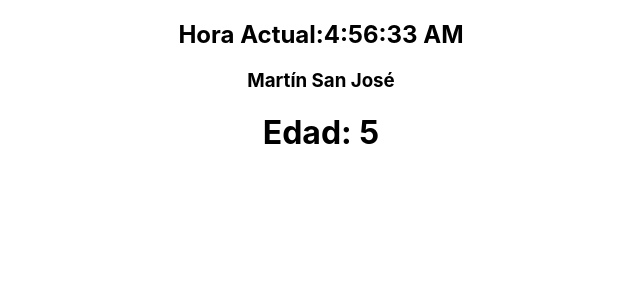
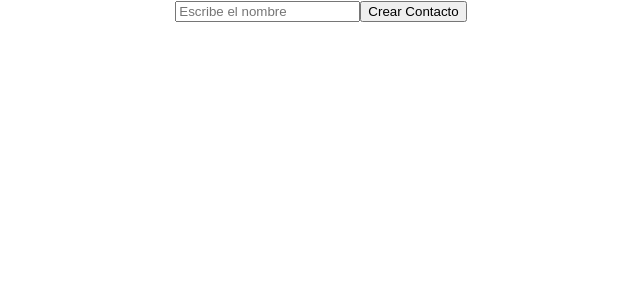
Before and after one commit to JuCetina/react, a React (Create React App) app: page / in a window 1280 px wide. Shown: the top 300 px of the page, without its empty margins (319-959 px from the left). Built offline with nearby package versions, Linux system fonts and the light colour scheme.

Commit message:
Actualizacion/creación componentes ejercicio nuevo

```diff
--- a/src/App.js
+++ b/src/App.js
@@ -1,10 +1,12 @@
 import './App.css';
-import Clock from './components/Clock';
+import ContactList from './components/ContactList';
 
 function App() {
+
+
   return (
     <div className="App">
-        <Clock></Clock>
+        <ContactList />
     </div>
   );
 }
--- a/src/components/Componenteb.jsx
+++ b/src/components/Componenteb.jsx
@@ -2,7 +2,7 @@ import React, { useState } from 'react';
 import PropTypes from 'prop-types';
 import { Contacto } from '../models/contacto.class';
 
-function Componenteb({ contacto }) {
+function ComponenteB({ contacto }) {
 
     const [conectado, setconectado] = useState(contacto.conectado);
 
@@ -21,8 +21,8 @@ function Componenteb({ contacto }) {
     )
 }
 
-Componenteb.propTypes = {
+ComponenteB.propTypes = {
     contacto: PropTypes.instanceOf(Contacto)
 };
 
-export default Componenteb;
+export default ComponenteB;
--- /dev/null
+++ b/src/components/Contact.jsx
@@ -0,0 +1,47 @@
+import React from 'react';
+
+const Contact = ({ user, name, online, remove, connected }) => {
+
+    const contactStyles = {
+        display: 'flex',
+        justifyContent: 'center',
+        alignItems: 'center'
+    }
+
+    const onlineStyle = {
+        margin: '10px 5px',
+        padding: '5px',
+        backgroundColor : 'green',
+        color: 'white',
+        fontWeight: '600'
+    }
+
+    const offlineStyle = {
+        margin: '10px 5px',
+        padding: '5px',
+        backgroundColor : 'red',
+        color: 'white',
+        fontWeight: '600'
+    }
+
+    return(
+        <div style={ contactStyles }>
+            <p style={{ margin: '10px 5px' }}>{ name }</p>
+            <p style={ online ? onlineStyle : offlineStyle }>{ online ? 'Conectado' : 'Desconectado' }</p>
+
+            <button
+                style={{ margin: '10px 5px' }}
+                onClick={() => connected(user)}>
+                    { online ? 'Desconectar' : 'Conectar' }
+            </button>
+
+            <button
+                style={{ margin: '10px 5px' }}
+                onClick={() => remove(user)}>
+                    Eliminar
+            </button>
+        </div>
+    )
+}
+
+export default Contact;
--- /dev/null
+++ b/src/components/ContactInput.jsx
@@ -0,0 +1,28 @@
+import React, { useRef } from 'react';
+
+const ContactInput = ({ create }) => {
+
+    const inputText = useRef('');
+
+    const handleSubmit = (e) => {
+        e.preventDefault();
+        const user = {
+            name: inputText.current.value,
+            online: true,
+        }
+
+        create(user);
+    }
+
+    return(
+        <form onSubmit={handleSubmit}>
+            <input
+                placeholder="Escribe el nombre"
+                ref={inputText}
+            />
+            <button>Crear Contacto</button>
+        </form>
+    )
+}
+
+export default ContactInput;
--- /dev/null
+++ b/src/components/ContactList.jsx
@@ -0,0 +1,50 @@
+import React, { useState } from 'react';
+import ContactInput from './ContactInput';
+import Contact from './Contact';
+
+const ContactList = () => {
+
+    const [ contacts, setContacts ] = useState([]);
+
+    const createContact = (user) => {
+        const usersTemp = [...contacts];
+        usersTemp.unshift(user);
+        setContacts(usersTemp);
+    }
+
+    const deleteContact = (user) => {
+        const index = contacts.indexOf(user);
+        const usersTemp = [...contacts];
+        usersTemp.splice(index, 1);
+        setContacts(usersTemp);
+    }
+
+    const contactConnection = (user) => {
+        const index = contacts.indexOf(user);
+        const usersTemp = [...contacts];
+        usersTemp[index].online = !usersTemp[index].online;
+        setContacts(usersTemp);
+    }
+
+    return(
+        <>
+            <ContactInput create={createContact}></ContactInput>
+            {
+                contacts.map((contact, index) => {
+                    return(
+                        <Contact
+                            key={index}
+                            user={contact}
+                            name={contact.name}
+                            online={contact.online}
+                            remove={deleteContact}
+                            connected={contactConnection}
+                        />
+                    )
+                })
+            }
+        </>
+    )
+}
+
+export default ContactList;
```
Also changed, not shown: src/components/Componentea.jsx (+4 -4 lines).
